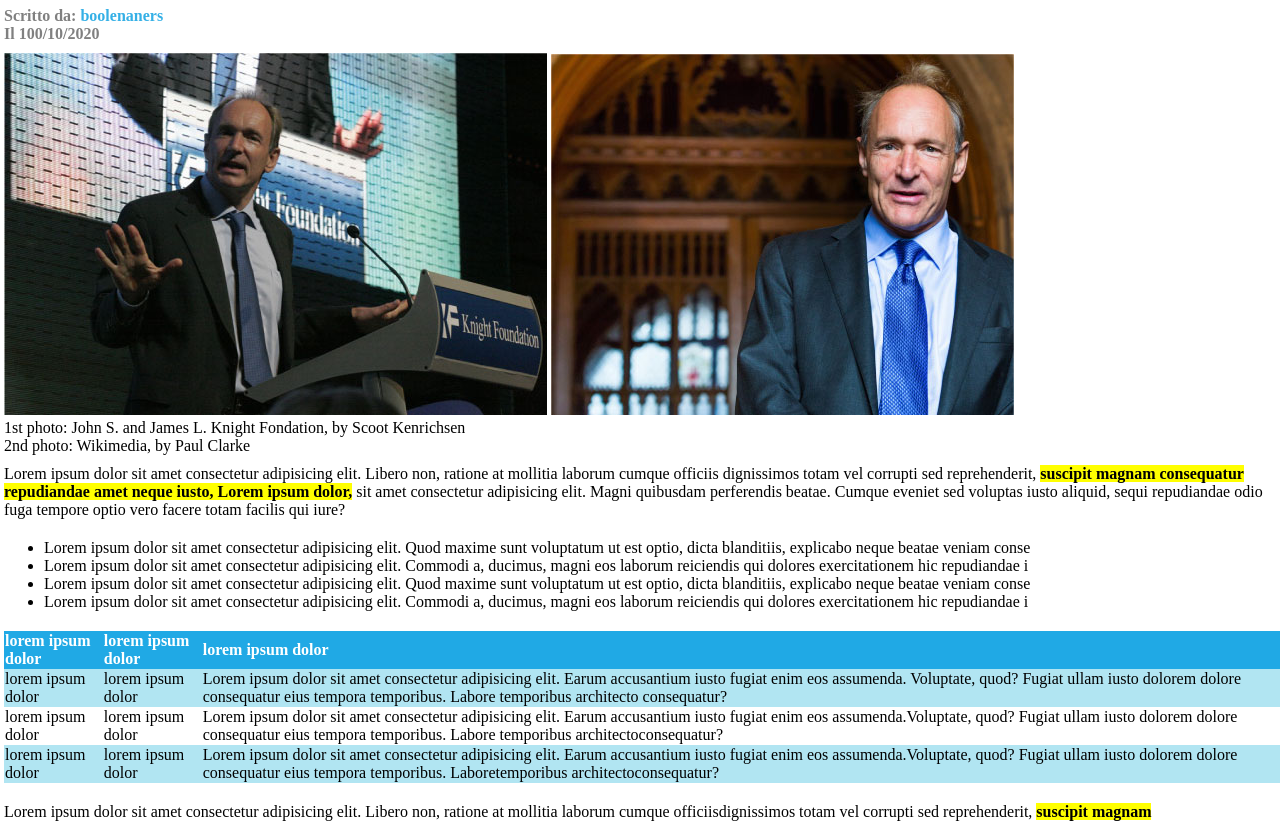
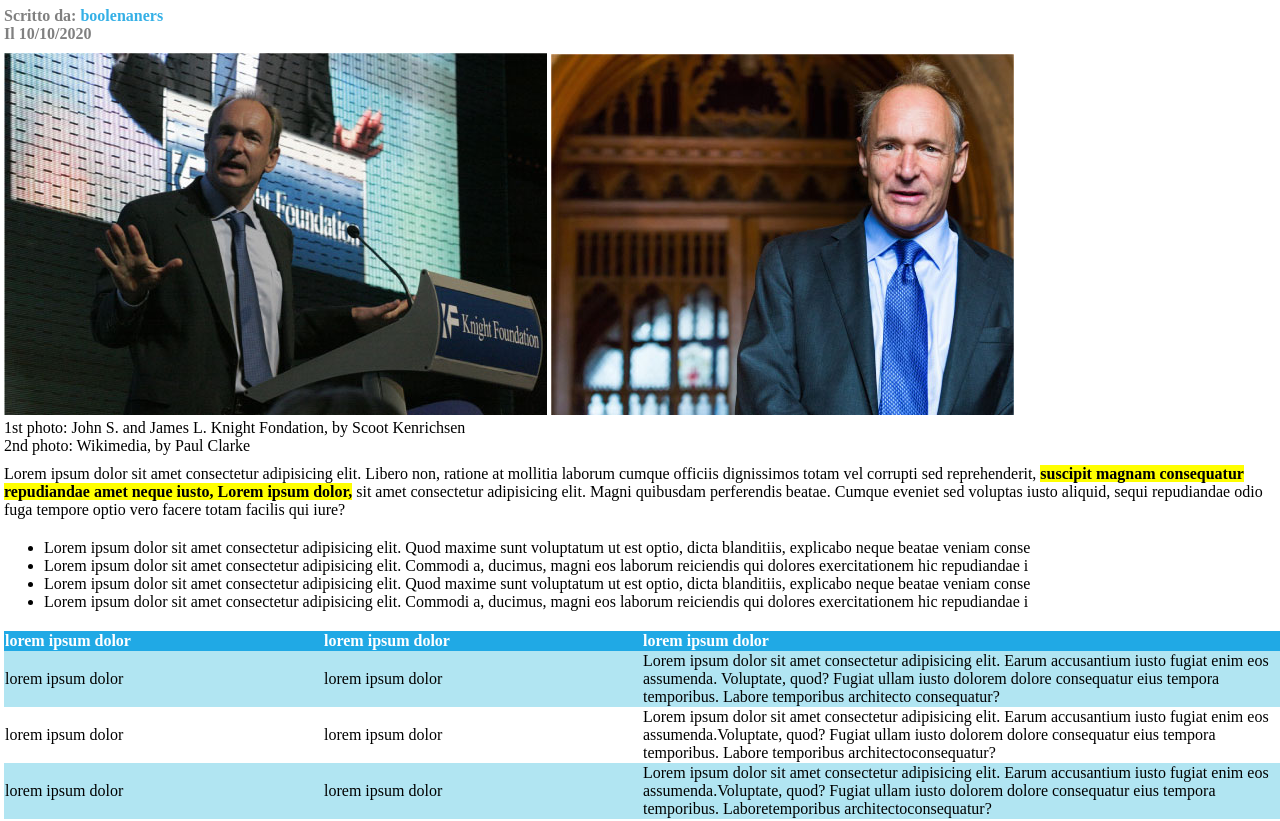
Before and after one commit to CarloColletti/html-css-booleaner, a plain HTML site: page index.html in a window 1280 px wide. Shown: the part 279-1100 px from the top of the page. Drawn offline with Linux system fonts and the light colour scheme.

Commit message:
fix larghezza colonne table

```diff
--- a/css/style.css
+++ b/css/style.css
@@ -73,3 +73,7 @@ thead{
 .coloreceleste{
     background-color: #b1e5f2;
 }
+
+.w-50{
+    width: 50%;
+}
--- a/index.html
+++ b/index.html
@@ -21,7 +21,7 @@
                 </h1>
                 <div class="testogrigio padding">
                     <div><b>Scritto da: <strong class="testoblu">boolenaners</strong></b></div>
-                    <div><b>Il 100/10/2020</b></div>
+                    <div><b>Il 10/10/2020</b></div>
                 </div>
                 <picture>
                     <img src="img/tim-1.jpg" alt="foto di Tim Berners-Lee 1">
@@ -57,7 +57,7 @@
                         <th class="righecorte">
                             lorem ipsum dolor
                         </th>
-                        <th>
+                        <th class="w-50">
                             lorem ipsum dolor
                         </th>
                     </tr>
```
